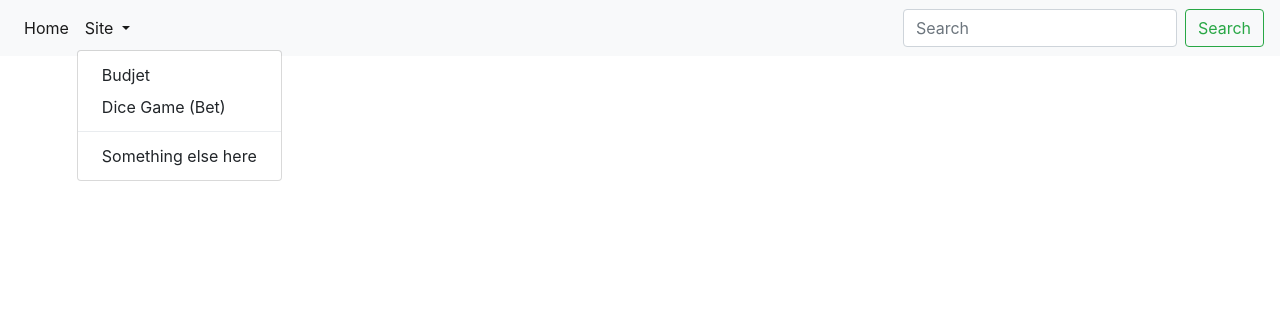
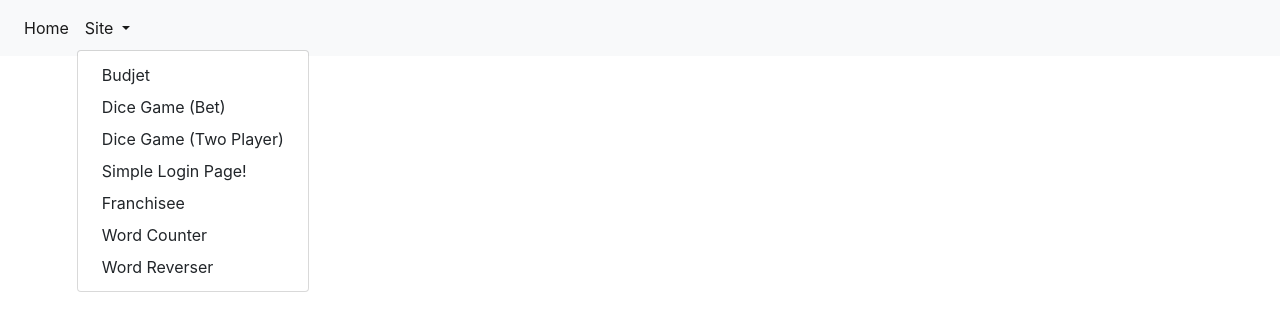
Before and after one commit to ghostsage/arul, a plain HTML site: page index.html in a window 1280 px wide. Both pictures are taken after a click on the button "Site". Drawn offline with nearby package versions, Linux system fonts and the light colour scheme.

Commit message:
Update index.html

```diff
--- a/index.html
+++ b/index.html
@@ -22,14 +22,15 @@
         <div class="dropdown-menu" aria-labelledby="navbarDropdown">
           <a class="dropdown-item" href="budjet/index.html">Budjet</a>
           <a class="dropdown-item" href="dice-game/bet/dicee.html">Dice Game (Bet)</a>
-          <div class="dropdown-divider"></div>
-          <a class="dropdown-item" href="#">Something else here</a>
+	  <a class="dropdown-item" href="dice-game/two-player/index.html">Dice Game (Two Player)</a>
+	  <a class="dropdown-item" href="login/index.html">Simple Login Page!</a>
+	  <a class="dropdown-item" href="shop/overview.html">Franchisee</a>
+	  <a class="dropdown-item" href="word-counter/index.html">Word Counter</a>
+	  <a class="dropdown-item" href="word-reverser/index.html">Word Reverser</a>
         </div>
 	    </li>
     </ul>
     <form class="form-inline my-2 my-lg-0">
-      <input class="form-control mr-sm-2" type="search" placeholder="Search" aria-label="Search">
-      <button class="btn btn-outline-success my-2 my-sm-0" type="submit">Search</button>
     </form>
   </div>
 </nav>
```
